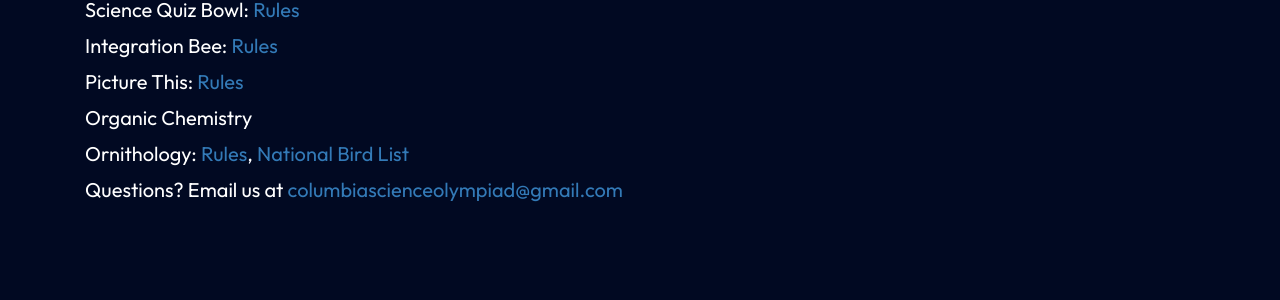
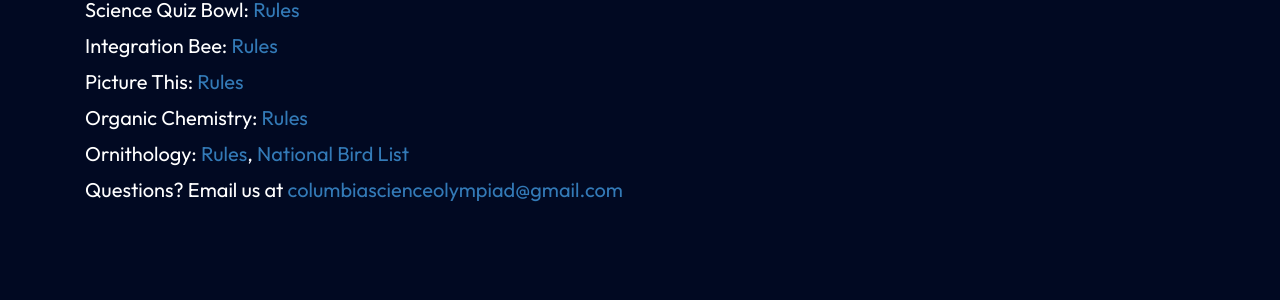
Before and after one commit to columbia-science-olympiad/columbia-science-olympiad.github.io, a Jekyll site: the page built from tournament.md, in a window 1280 px wide and 900 px high, scrolled down 549 px. Shown: the part 354-654 px from the top of the window. Built offline with Jekyll 4.4.1, drawn with Linux system fonts in a browser that asks for light colours; nearby versions of some CDN libraries.

Commit message:
added orgo rules

```diff
--- a/tournament.md
+++ b/tournament.md
@@ -29,7 +29,7 @@
 -   Science Quiz Bowl: [Rules](https://docs.google.com/document/d/1AMyyomrl9rs31zMDHXFkZFL5hSqFel8wzteqUA18gks/edit?usp=sharing)
 -   Integration Bee: [Rules](https://docs.google.com/document/d/1JTgPZNBiN1-SBNWM7BRX6KSeXLhFl2MtFFORlw6Lnts/edit?usp=sharing)
 -   Picture This: [Rules](https://drive.google.com/file/d/1bNAUg6Pu71QjwPrnPGSYM5L-LyUN0ubo/view?usp=sharing)
--   Organic Chemistry
+-   Organic Chemistry: [Rules](https://docs.google.com/document/d/1VusEMMTMUvjhvWeAfZ8U9XTXSI9wi4WiGKffHr3OkUk/edit?usp=sharing)
 -   Ornithology: [Rules](https://drive.google.com/file/d/1AtM-XQvdSU73JMar2Szpn500LxScU8XG/view?usp=sharing), [National Bird List](https://drive.google.com/file/d/1pMo4GjRneITTGPFSz4GxEPjlEscKt7eh/view?usp=sharing)
 
 Questions? Email us at [columbiascienceolympiad@gmail.com](mailto:columbiascienceolympiad@gmail.com?)
```
